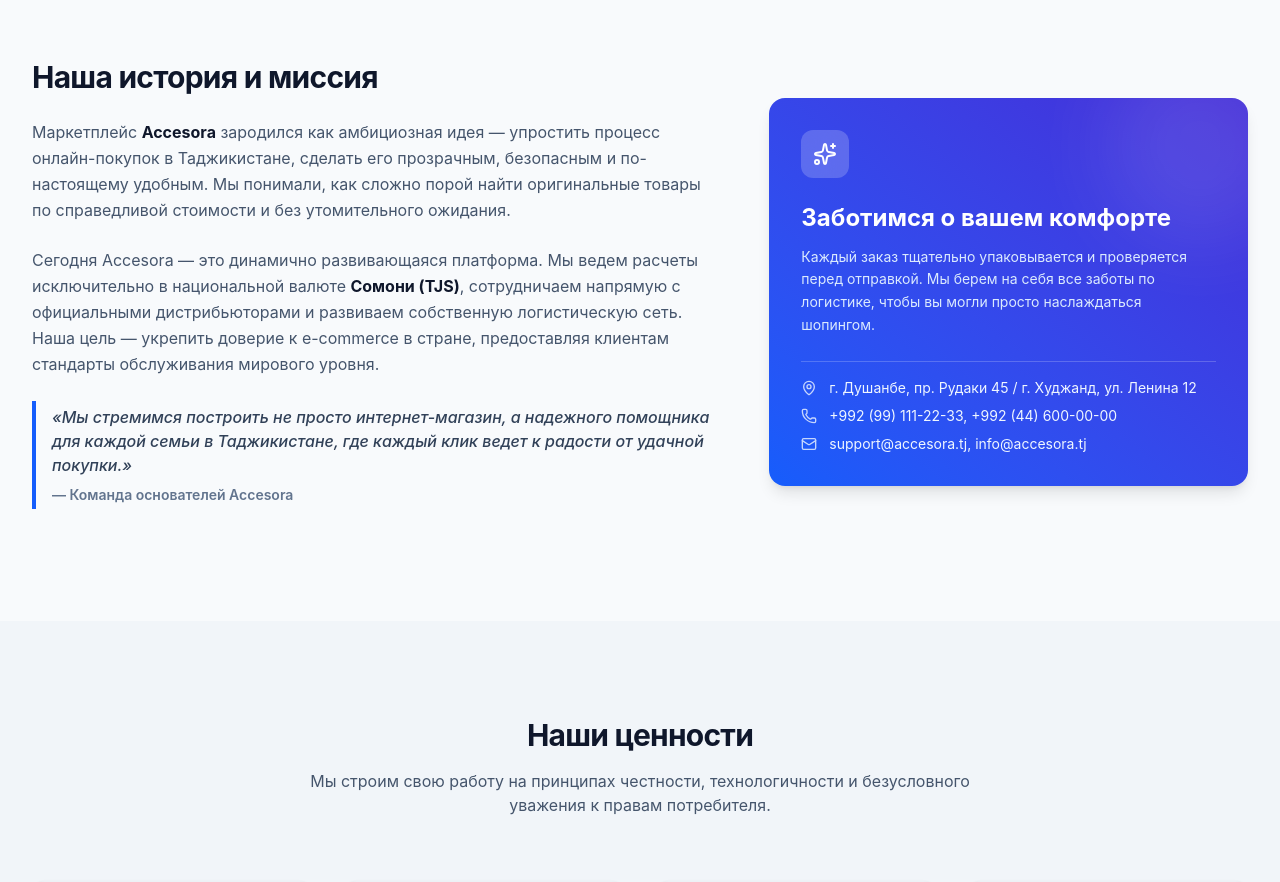
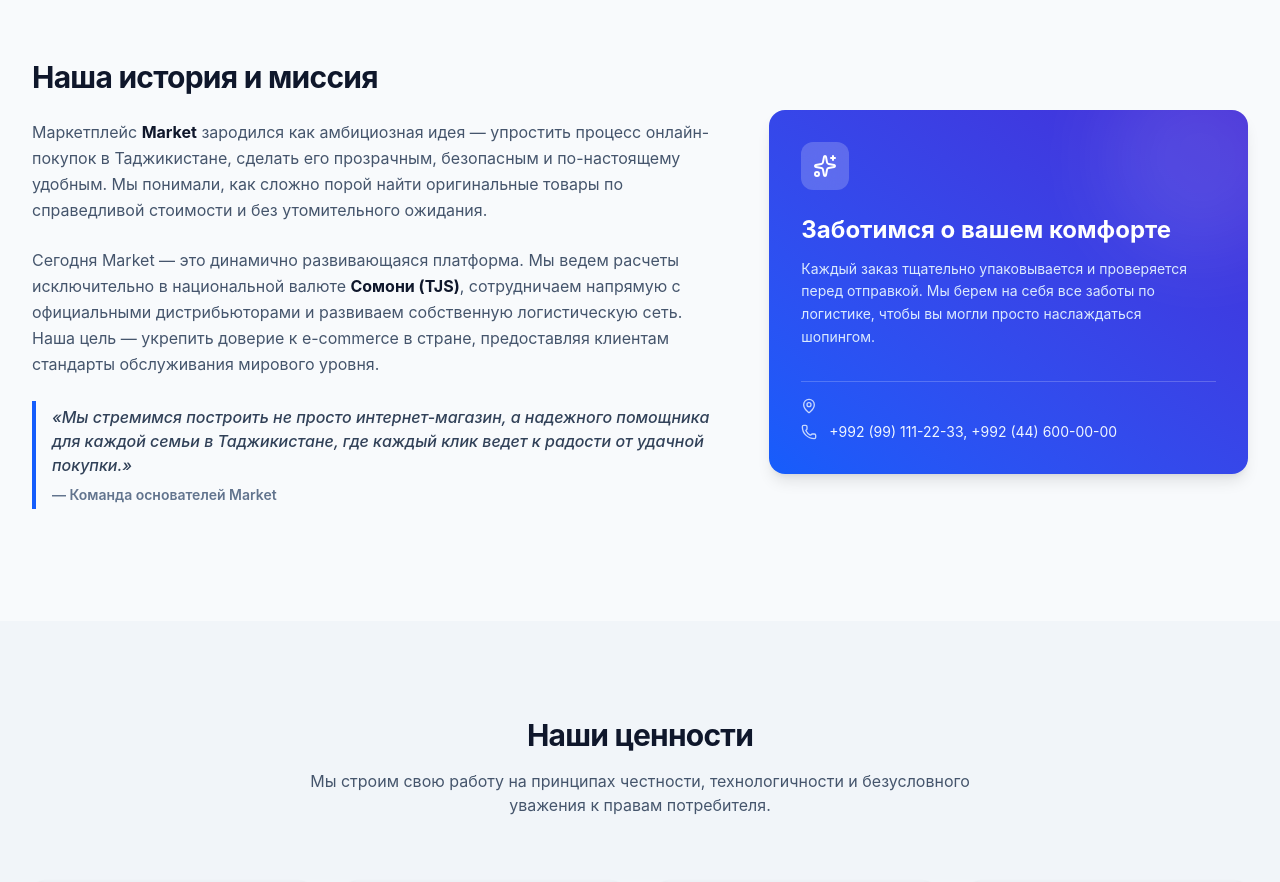
Before and after one commit to ismoil-web-tj/marketplace, a React (Vite) app: page /aboutus in a window 1280 px wide. Shown: the part 860-1742 px from the top of the page. Built offline with nearby package versions, Linux system fonts and the light colour scheme.

Commit message:
Update version 1.3

```diff
--- a/src/components/aboutus/aboutus.jsx
+++ b/src/components/aboutus/aboutus.jsx
@@ -57,9 +57,8 @@
   ];
 
   const contacts = [
-    { id: 1, icon: MapPin, text: 'г. Душанбе, пр. Рудаки 45 / г. Худжанд, ул. Ленина 12' },
+    { id: 1, icon: MapPin, text: '' },
     { id: 2, icon: Phone, text: '+992 (99) 111-22-33, +992 (44) 600-00-00' },
-    { id: 3, icon: Mail, text: 'support@accesora.tj, info@accesora.tj' },
   ];
 
   return (
@@ -130,17 +129,17 @@
               Наша история и миссия
             </h2>
             <p className="text-slate-600 leading-relaxed text-sm sm:text-base">
-              Маркетплейс <strong className="text-slate-900">Accesora</strong> зародился как амбициозная идея — упростить процесс онлайн-покупок в Таджикистане, сделать его прозрачным, безопасным и по-настоящему удобным. Мы понимали, как сложно порой найти оригинальные товары по справедливой стоимости и без утомительного ожидания.
+              Маркетплейс <strong className="text-slate-900">Market</strong> зародился как амбициозная идея — упростить процесс онлайн-покупок в Таджикистане, сделать его прозрачным, безопасным и по-настоящему удобным. Мы понимали, как сложно порой найти оригинальные товары по справедливой стоимости и без утомительного ожидания.
             </p>
             <p className="text-slate-600 leading-relaxed text-sm sm:text-base">
-              Сегодня Accesora — это динамично развивающаяся платформа. Мы ведем расчеты исключительно в национальной валюте <strong className="text-slate-900">Сомони (TJS)</strong>, сотрудничаем напрямую с официальными дистрибьюторами и развиваем собственную логистическую сеть. Наша цель — укрепить доверие к e-commerce в стране, предоставляя клиентам стандарты обслуживания мирового уровня.
+              Сегодня Market — это динамично развивающаяся платформа. Мы ведем расчеты исключительно в национальной валюте <strong className="text-slate-900">Сомони (TJS)</strong>, сотрудничаем напрямую с официальными дистрибьюторами и развиваем собственную логистическую сеть. Наша цель — укрепить доверие к e-commerce в стране, предоставляя клиентам стандарты обслуживания мирового уровня.
             </p>
             <div className="border-l-4 border-blue-600 pl-4 py-1 my-4">
               <p className="italic text-slate-700 text-sm sm:text-base font-medium">
                 «Мы стремимся построить не просто интернет-магазин, а надежного помощника для каждой семьи в Таджикистане, где каждый клик ведет к радости от удачной покупки.»
               </p>
               <span className="block text-xs sm:text-sm text-slate-500 mt-2 font-semibold">
-                — Команда основателей Accesora
+                — Команда основателей Market
               </span>
             </div>
           </div>
--- a/src/components/hero/hero.jsx
+++ b/src/components/hero/hero.jsx
@@ -49,11 +49,11 @@
                 </Link>
 
                 <Link
-                  to="/catalog"
+                  to="/aboutus"
                   className="inline-flex items-center justify-center px-7 py-4 bg-white hover:bg-slate-50 active:bg-slate-100 text-[#0F172A] font-semibold text-sm rounded-xl border border-slate-200 transition-all duration-150 focus-visible:outline-none focus-visible:ring-2 focus-visible:ring-blue-600 focus-visible:ring-offset-2 cursor-pointer text-center"
                   aria-label="Explore daily deals"
                 >
-                  Просмотр товаров
+                  О нас
                 </Link>
               </div>
 
```
